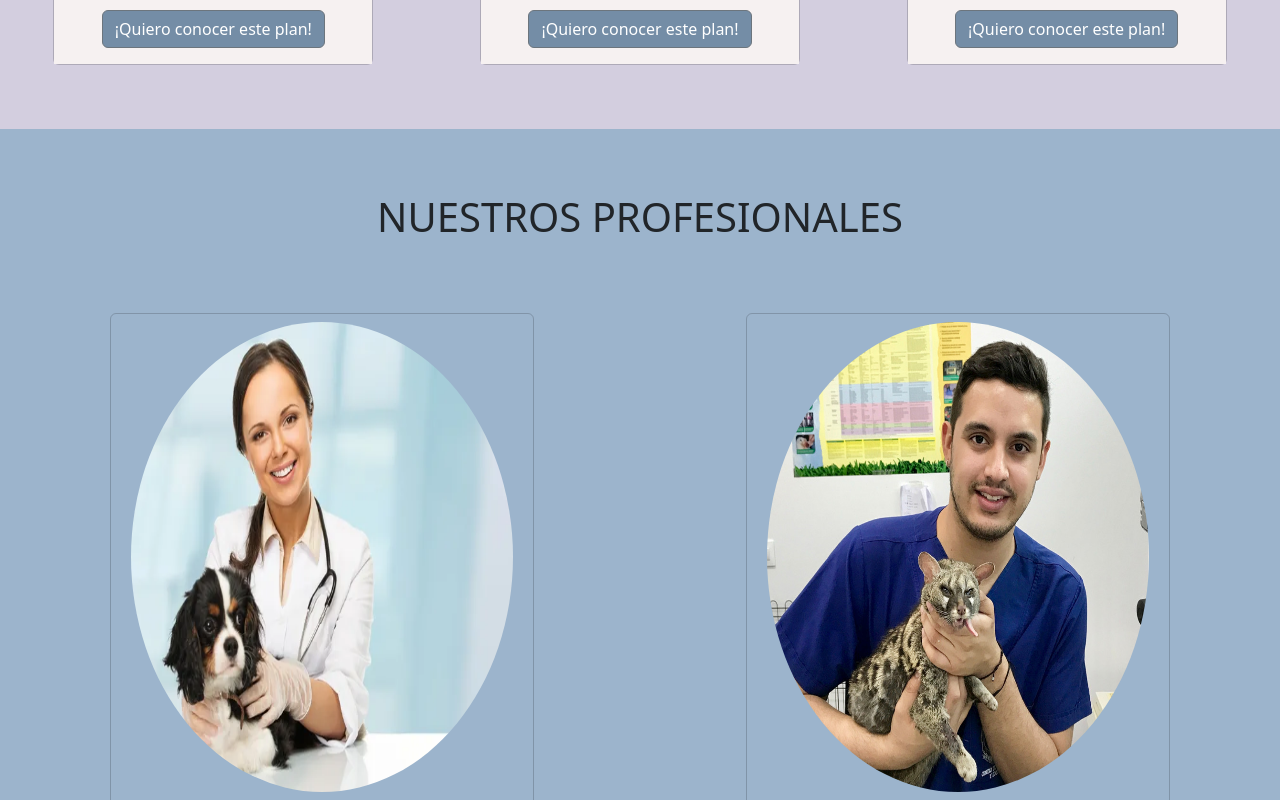
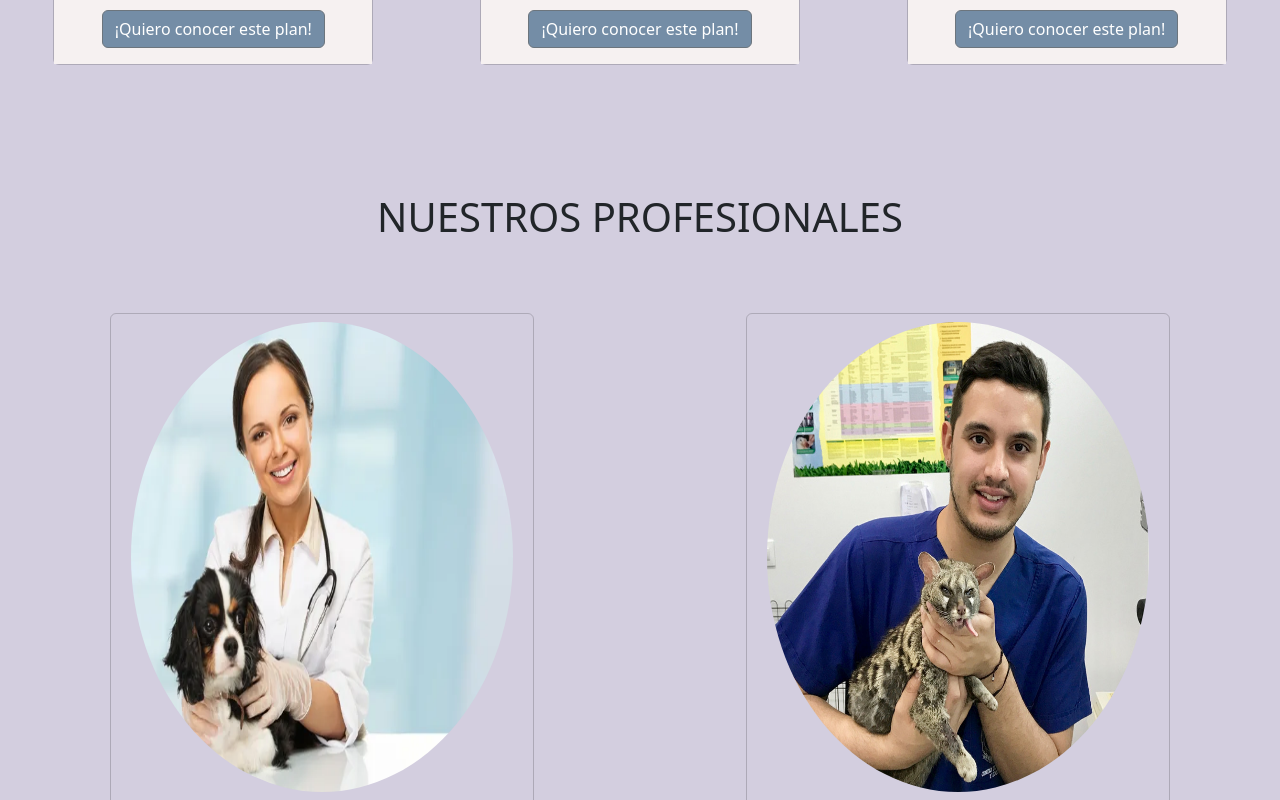
Before and after one commit to francop7/vetcode-fe, a React (Vite) app: page / in a window 1280 px wide. Shown: the part 1040-1840 px from the top of the page. Built offline with nearby package versions, Linux system fonts and the light colour scheme; no server answers.

Commit message:
fix: se corrigen cambios en css

```diff
--- a/src/components/Profesionales/Profesionales.jsx
+++ b/src/components/Profesionales/Profesionales.jsx
@@ -6,7 +6,7 @@ import "./profesionales.css";
 
 const Profesionales = () => {
   return (
-    <div className=" container-fluid p-3 ">
+    <div className=" container-fluid p-3 bodyBg ">
       <div className="d-flex p-5 justify-content-center">
         <h1>NUESTROS PROFESIONALES</h1>
       </div>
--- a/src/components/Profesionales/profesionales.css
+++ b/src/components/Profesionales/profesionales.css
@@ -1,4 +1,6 @@
-
+.bodyBg{
+    background-color: #D3CEDF !important;
+}
 .bodyBgprof{
     background-color: #748DA6;
     color: #D3CEDF;
```
